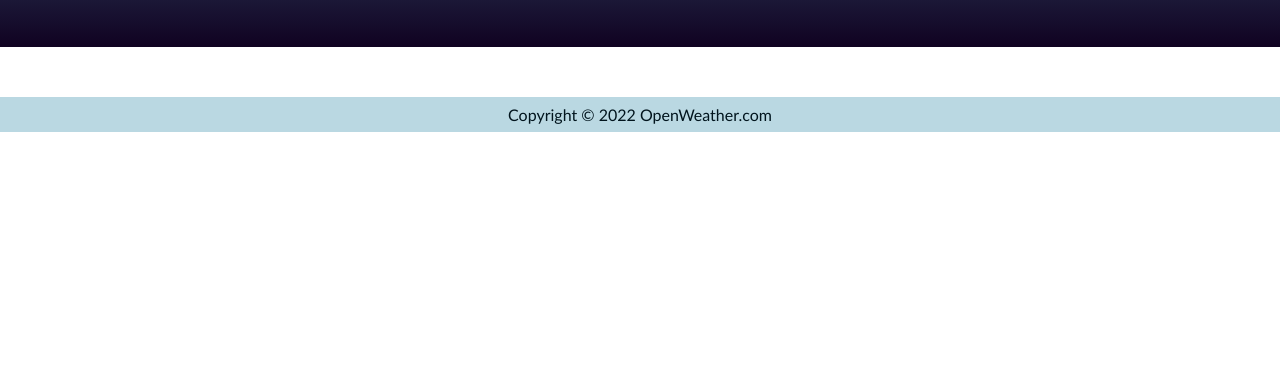
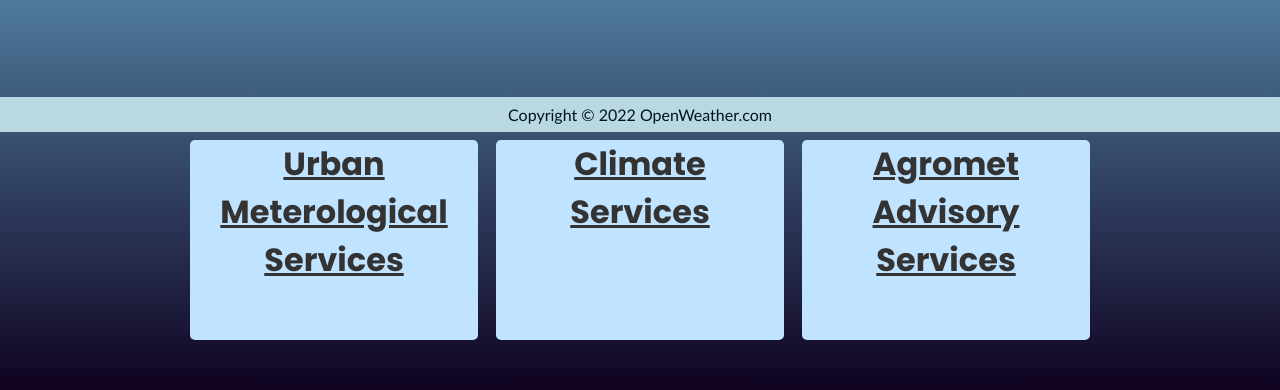
Before and after one commit to codemaniac-sahil/weather-app-api, a plain HTML site: page index.html in a window 1280 px wide. Shown: the part 668-1058 px from the top of the page. Before the commit the page ends 800 px from the top, so only its background shows below. Drawn offline with Linux system fonts and the light colour scheme; a web font is replaced by a local one.

Commit message:
Added services cards

```diff
--- a/index.html
+++ b/index.html
@@ -55,7 +55,15 @@
             <div class="card"><a href="https://www.ventusky.com/?p=16.0;90.9;3&l=temperature-2m"><b><h1>Wind Map Worldwide</h1></b> </a></div>
         </div>
     </div>
+    <div class="news-cards">
+        <div class="title">Services By IMD</div>
+        <div class="cards-holder">
 
+            <div class="card"><a href="https://internal.imd.gov.in/pages/city_weather_main_mausam.php"><b><h1>Urban Meterological Services</h1></b></a></div>
+            <div class="card"><a href="https://mausam.imd.gov.in/imd_latest/contents/climate_services_daily_rainfall_maps.php"><b><h1>Climate <br>Services</h1></b></a></div>
+            <div class="card"><a href="https://mausam.imd.gov.in/imd_latest/contents/agromet/advisory/englishstate_current.php"><b><h1>Agromet Advisory Services</h1></b> </a></div>
+        </div>
+    </div>
     <button onclick="TopFunc()" id="btn1" title="Go to top" ><i class="material-icons" style="font-size:36px;color:azure;">keyboard_arrow_up</i></button>
 
     <footer>
```
